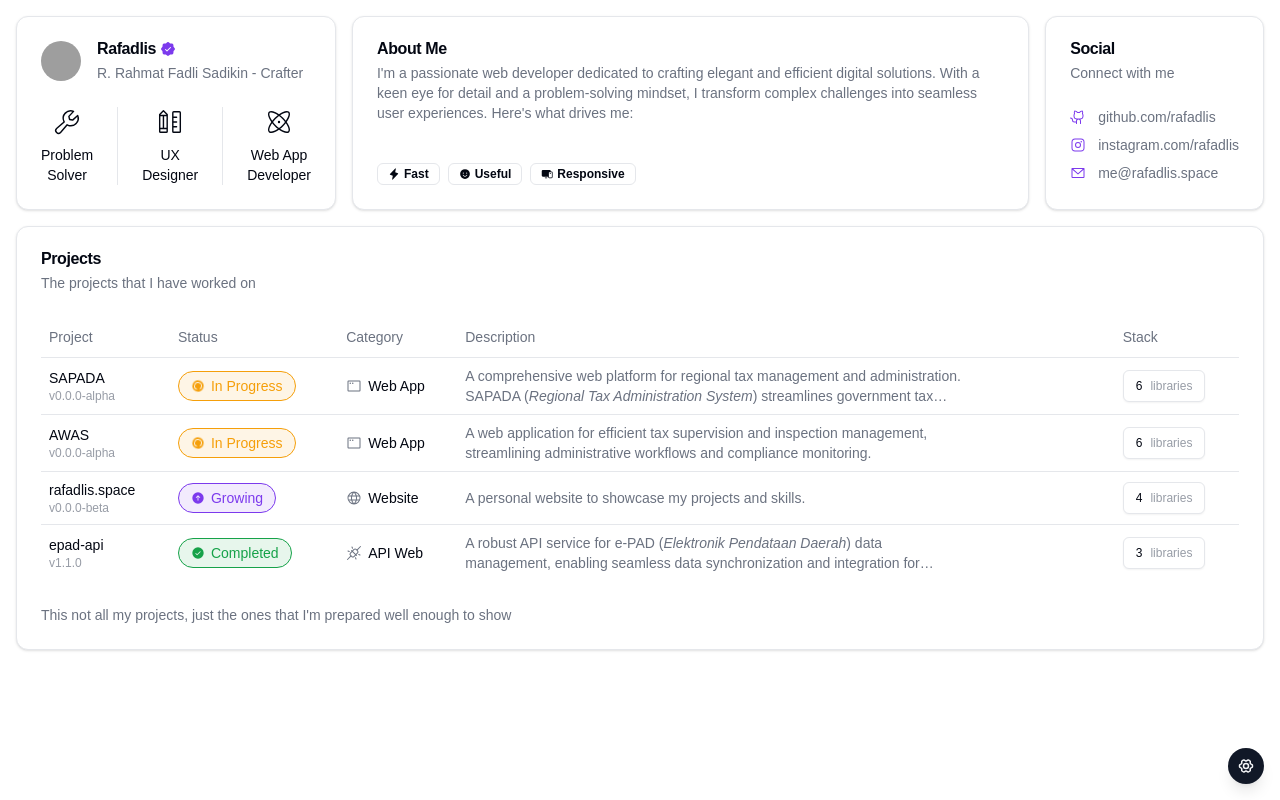
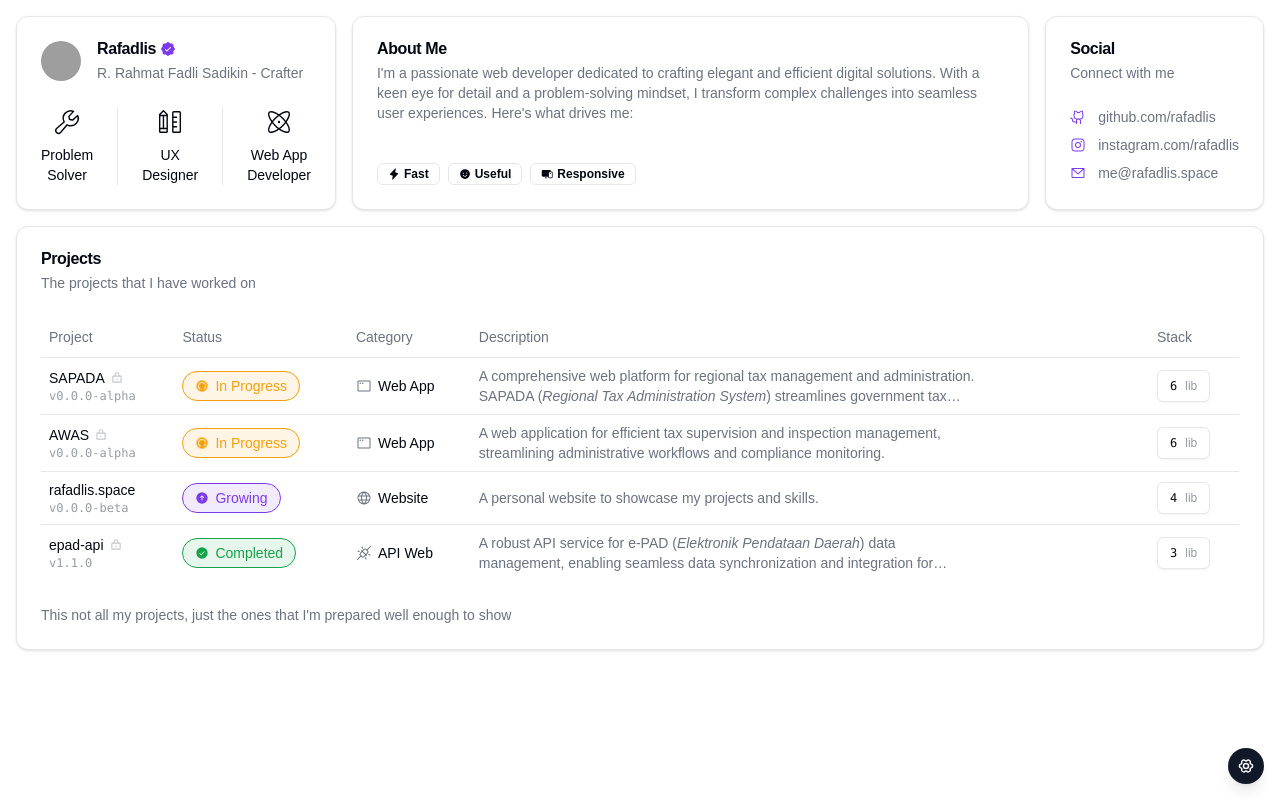
Before and after one commit to rafadlis/rafadlis.space, a Next.js app: page / in a window 1280 px wide. Built offline with nearby package versions, Linux system fonts and the light colour scheme; grey boxes are pictures that could not be loaded.

Commit message:
feat: add tooltip to tell it is private or not

```diff
--- a/components/project-table.tsx
+++ b/components/project-table.tsx
@@ -13,17 +13,41 @@ import {
   Queue,
   X,
   ArrowCircleUp,
+  Lock,
 } from "@phosphor-icons/react/dist/ssr";
 import { Popover, PopoverContent, PopoverTrigger } from "./ui/popover";
 import { Button } from "./ui/button";
 import { ReactNode } from "react";
 import { HoverCard, HoverCardContent, HoverCardTrigger } from "./ui/hover-card";
+import {
+  Tooltip,
+  TooltipContent,
+  TooltipProvider,
+  TooltipTrigger,
+} from "./ui/tooltip";
 
 // Individual cell components
 const ProjectNameCell = ({ project }: { project: Project }) => (
-  <TableCell>
-    {project.name}
-    <div className="w-fit whitespace-nowrap text-xs text-muted-foreground/70">
+  <TableCell className="group">
+    <div className="flex items-center gap-1.5">
+      {project.name}{" "}
+      {project.isPrivate && (
+        <TooltipProvider delayDuration={0}>
+          <Tooltip>
+            <TooltipTrigger>
+              <Lock
+                weight="bold"
+                className="h-3 w-3 text-muted-foreground/40 group-hover:text-muted-foreground"
+              />
+            </TooltipTrigger>
+            <TooltipContent>
+              <p className="text-sm">This project is private</p>
+            </TooltipContent>
+          </Tooltip>
+        </TooltipProvider>
+      )}
+    </div>
+    <div className="w-fit whitespace-nowrap text-xs text-muted-foreground/70 font-mono">
       {project.version}
     </div>
   </TableCell>
@@ -51,8 +75,8 @@ const StackCell = ({ project }: { project: Project }) => (
     <Popover>
       <PopoverTrigger asChild>
         <Button variant="outline" size="sm">
-          {project.stack.length}{" "}
-          <span className="text-muted-foreground/70">libraries</span>
+          <span className="font-mono">{project.stack.length}</span>
+          <span className="text-muted-foreground/70">lib</span>
         </Button>
       </PopoverTrigger>
       <PopoverContent className="w-[400px]">
@@ -75,7 +99,7 @@ const StackCell = ({ project }: { project: Project }) => (
               {project.stack.map((tech) => (
                 <TableRow key={tech.name}>
                   <TableCell className="font-medium">{tech.name}</TableCell>
-                  <TableCell className="text-muted-foreground">
+                  <TableCell className="text-muted-foreground font-mono">
                     {tech.version || "-"}
                   </TableCell>
                   <TableCell className="text-muted-foreground">
--- a/lib/data.tsx
+++ b/lib/data.tsx
@@ -16,6 +16,7 @@ export type Project = {
   id: number;
   name: string;
   version: string;
+  isPrivate: boolean;
   description: ReactNode;
   category: {
     name: string;
@@ -34,6 +35,7 @@ export const projects: Project[] = [
     id: 1,
     name: "SAPADA",
     version: "v0.0.0-alpha",
+    isPrivate: true,
     description: (
       <>
         A comprehensive web platform for regional tax management and
@@ -60,6 +62,7 @@ export const projects: Project[] = [
     id: 2,
     name: "AWAS",
     version: "v0.0.0-alpha",
+    isPrivate: true,
     description: (
       <>
         A web application for efficient tax supervision and inspection
@@ -85,6 +88,7 @@ export const projects: Project[] = [
     id: 3,
     name: "rafadlis.space",
     version: "v0.0.0-beta",
+    isPrivate: false,
     description: "A personal website to showcase my projects and skills.",
     category: {
       name: "Website",
@@ -102,6 +106,7 @@ export const projects: Project[] = [
     id: 4,
     name: "epad-api",
     version: "v1.1.0",
+    isPrivate: true,
     description: (
       <>
         A robust API service for e-PAD ({""}
```
